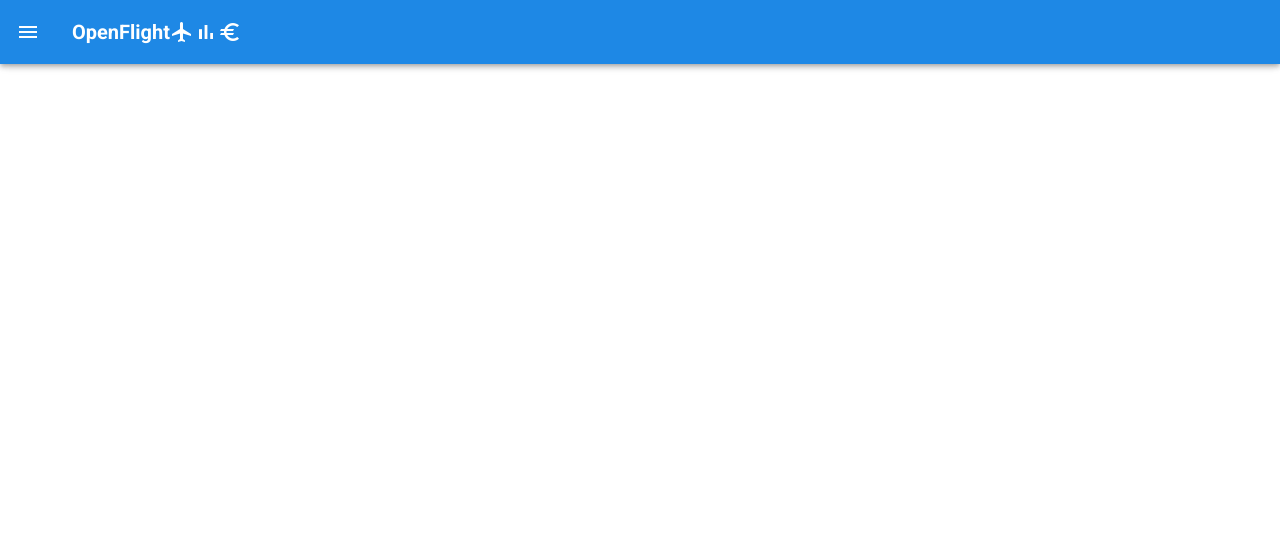
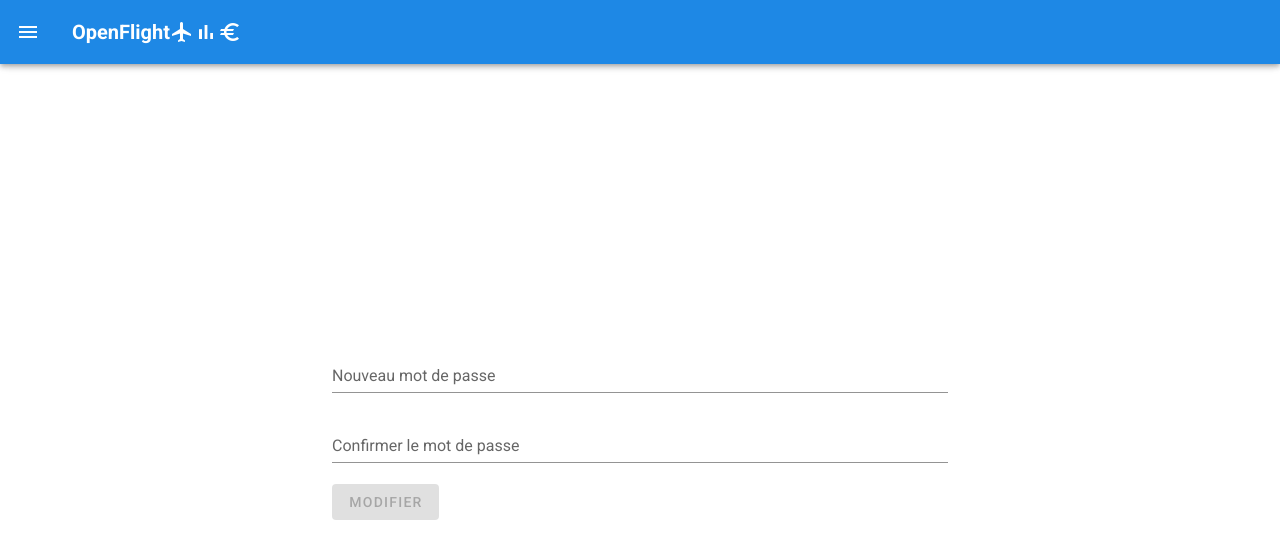
Before and after one commit to alixleger/open-flight-client, a Vue app: page /settings in a window 1280 px wide. Shown: the top 558 px of the page. Built offline with nearby package versions, Linux system fonts and the light colour scheme; sample sign-in values are in the browser's storage.

Commit message:
settings view added

```diff
--- a/src/App.vue
+++ b/src/App.vue
@@ -15,7 +15,7 @@
       <v-divider></v-divider>
 
       <v-list dense>
-        <v-list-item link>
+        <v-list-item link @click="$router.push('/settings')">
           <v-list-item-action>
             <v-icon>settings</v-icon>
           </v-list-item-action>
--- /dev/null
+++ b/src/services/user.service.ts
@@ -0,0 +1,12 @@
+import axios from 'axios';
+import User from '@/models/user';
+
+const API_URL = 'https://api-openflight.alixleger.fr/';
+
+class UserService {
+  updateInfos(user: User) {
+    return axios.patch(API_URL + 'auth/user', {email: user.email, password: user.password});
+  }
+}
+
+export default new UserService();
--- a/src/store/index.ts
+++ b/src/store/index.ts
@@ -2,6 +2,7 @@ import Vue from "vue";
 import Vuex from "vuex";
 
 import { auth } from './auth.module';
+import { user } from './user.module';
 
 Vue.use(Vuex);
 
@@ -10,6 +11,7 @@ export default new Vuex.Store({
   mutations: {},
   actions: {},
   modules: {
-    auth
+    auth,
+    user,
   }
 });
--- /dev/null
+++ b/src/store/user.module.ts
@@ -0,0 +1,18 @@
+import UserService from '@/services/user.service';
+import User from '@/models/user';
+
+export const user = {
+  namespaced: true,
+  actions: {
+    updateInfos(_: any, user: User) {
+      return UserService.updateInfos(user).then(
+        response => {
+          return Promise.resolve(response.data);
+        },
+        error => {
+          return Promise.reject(error);
+        }
+      );
+    }
+  }
+};
--- /dev/null
+++ b/src/views/Settings.vue
@@ -0,0 +1,80 @@
+<template>
+  <v-container class="fill-height" fluid>
+    <v-row align="center" justify="center">
+      <v-col cols="12" md="6">
+        <v-alert v-model="alert" v-if="!successful && message" type="error">
+          {{ message }}
+        </v-alert>
+        <v-alert v-model="alert" v-if="successful && message" type="success">
+          {{ message }}
+        </v-alert>
+          <v-form :lazy-validation="lazy" v-model="valid">
+            <v-text-field
+              type="password"
+              v-model="user.password"
+              label="Nouveau mot de passe"
+              :rules="passwordRules"
+              required
+            ></v-text-field>
+            <v-text-field
+              type="password"
+              v-model="passwordConfirmation"
+              label="Confirmer le mot de passe"
+              :rules="confirmedPasswordRules"
+              required
+            ></v-text-field>
+            <v-btn color="success" :disabled="!valid" @click="submit">Modifier</v-btn>
+        </v-form>
+      </v-col>
+    </v-row>
+  </v-container>
+</template>
+
+<script  lang="ts">
+import { Component, Vue } from "vue-property-decorator";
+import User from "@/models/user";
+
+@Component
+export default class Settings extends Vue {
+  user: User = new User("", "");
+  passwordConfirmation!: string;
+  valid: boolean|undefined = true;
+  successful: boolean|undefined = false;
+  message!: string;
+
+  get passwordRules(): Array<Function> {
+    return [
+      (v: any) => !!v ||
+        "Le mot de passe est requis",
+      (v: any) => (v && v.length >= 6) ||
+        "Le mot de passe doit avoir au minimum 6 caractères",
+    ];
+  }
+
+  get confirmedPasswordRules(): Array<Function> {
+    return this.passwordRules.concat([
+      (v: any) => this.user.password.localeCompare(v) === 0 ||
+        "Les mots de passe doivent être égaux",
+    ]);
+  }
+
+  public submit(): void {
+    this.$validator.validate().then(isValid => {
+      if (!isValid) {
+        return;
+      }
+
+      this.$store.dispatch('user/updateInfos', this.user).then(
+        async data => {
+          this.message = "Mot de passe mis à jour !";
+          this.successful = true;
+        },
+        error => {
+          this.message = error.response.data.error;
+          this.successful = false;
+        }
+      );
+    });
+  }
+}
+</script>
```
Also changed, not shown: src/router/index.ts (+6 -4 lines).
